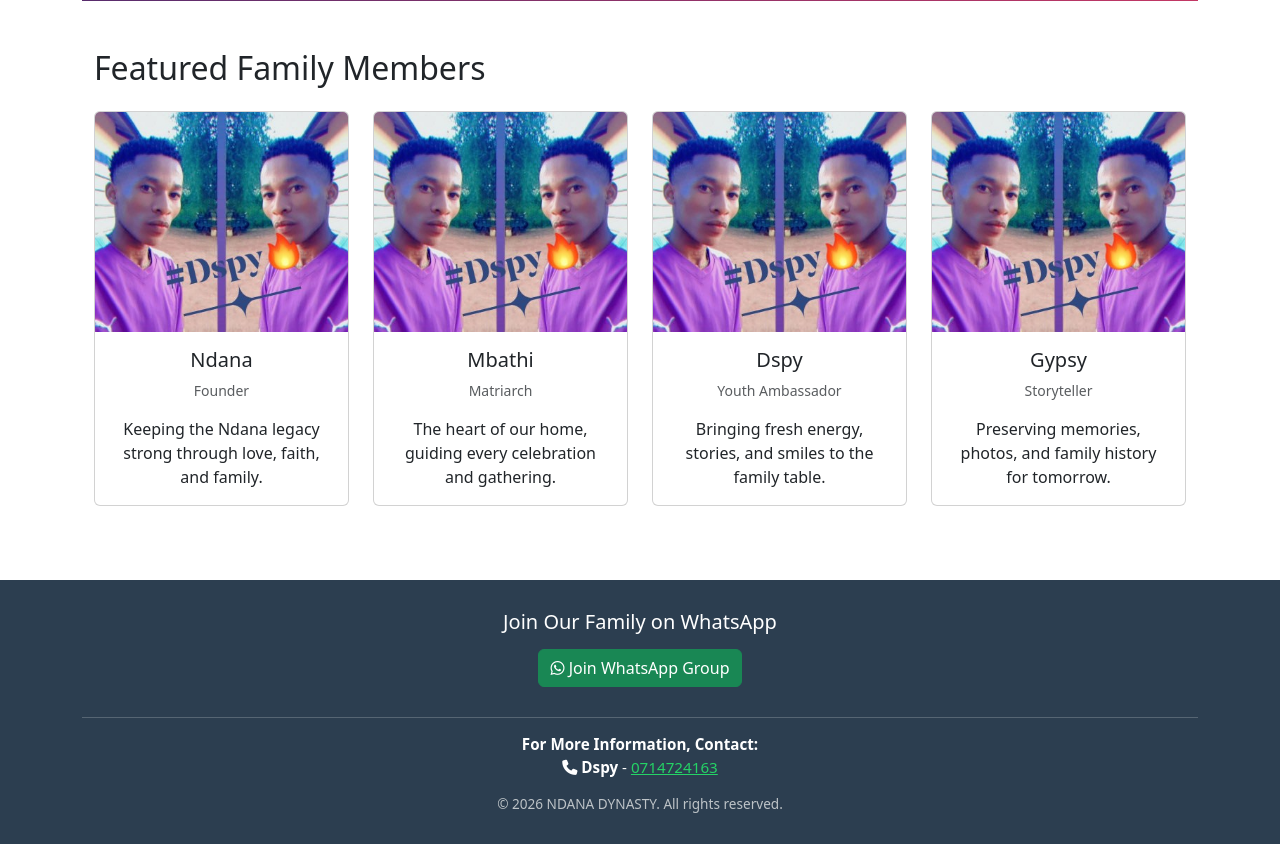
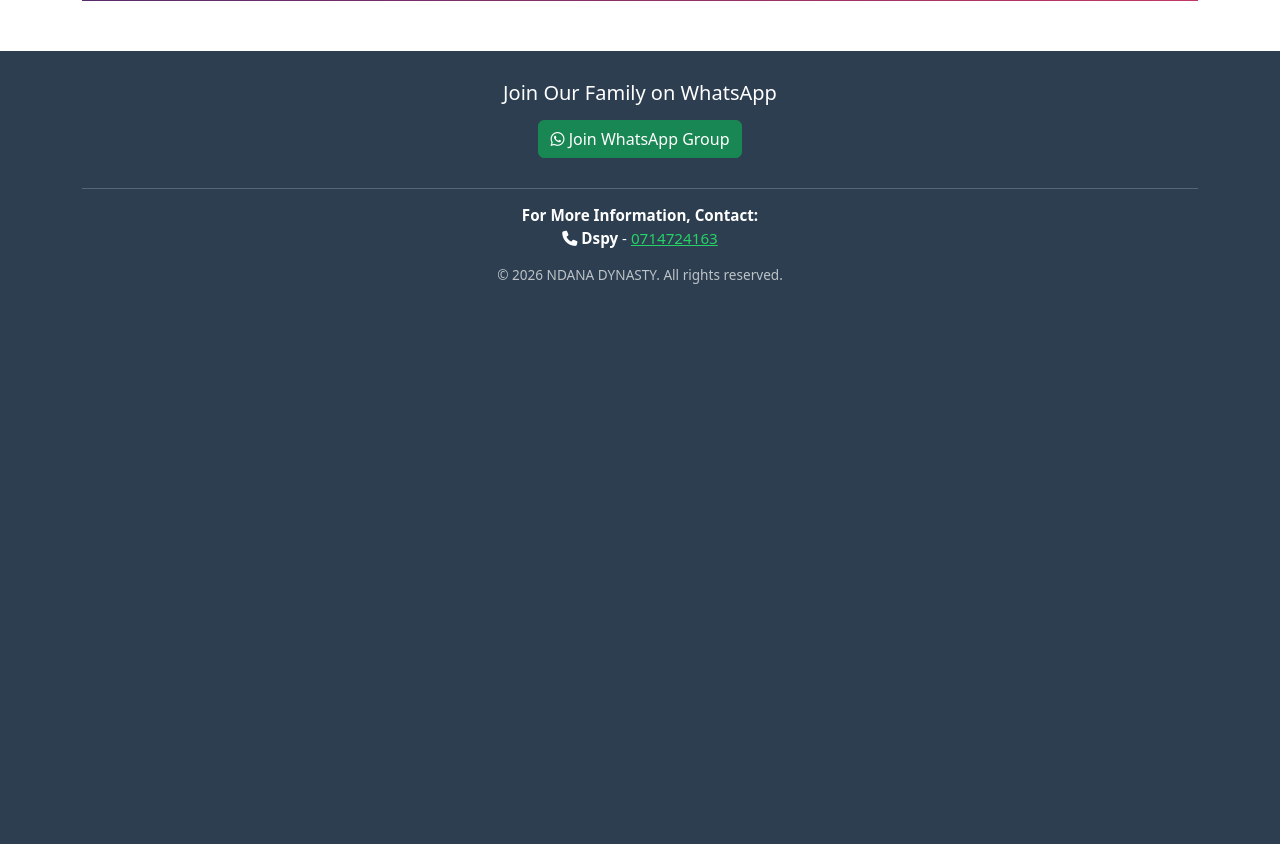
Before and after one commit to Danny1606/ndanadynasty, a Django app: page /family/home/ in a window 1280 px wide. Shown: the part 691-1535 px from the top of the page. After the commit the page ends 975 px from the top, so only its background shows below. Run offline with Django 5.2, Linux system fonts and the light colour scheme.

Commit message:
Remove photos from family about page; keep only group photo on family home

```diff
--- a/news/templates/news/family_home.html
+++ b/news/templates/news/family_home.html
@@ -12,28 +12,9 @@
         </div>
       </div>
       <div class="col-lg-5 text-center mt-4 mt-lg-0">
-        <img src="/media/post_images/1000098804.jpg" alt="Family gathering" class="img-fluid rounded shadow-lg" style="max-height:420px;">
+        <img src="/media/post_images/1000098804.jpg" alt="Ndana Family gathering - group photo" class="img-fluid rounded shadow-lg" style="max-height:420px;">
       </div>
     </div>
   </div>
 </div>
-
-<!-- Rest of your content (Our Story, Why We Gather, Featured Members, Events) stays the same -->
-<div class="container my-5">
-  <h2 class="mb-4">Featured Family Members</h2>
-  <div class="row">
-    {% for member in family_members %}
-    <div class="col-md-3 mb-4">
-      <div class="card h-100 text-center">
-        <img src="{{ member.image }}" class="card-img-top" alt="{{ member.name }}" style="height:220px; object-fit:cover;">
-        <div class="card-body">
-          <h5 class="card-title">{{ member.name }}</h5>
-          <p class="text-muted small">{{ member.role }}</p>
-          <p class="card-text">{{ member.bio }}</p>
-        </div>
-      </div>
-    </div>
-    {% endfor %}
-  </div>
-</div>
 {% endblock %}
```
Also changed, not shown: news/templates/news/family_about.html (+1 -7 lines).
